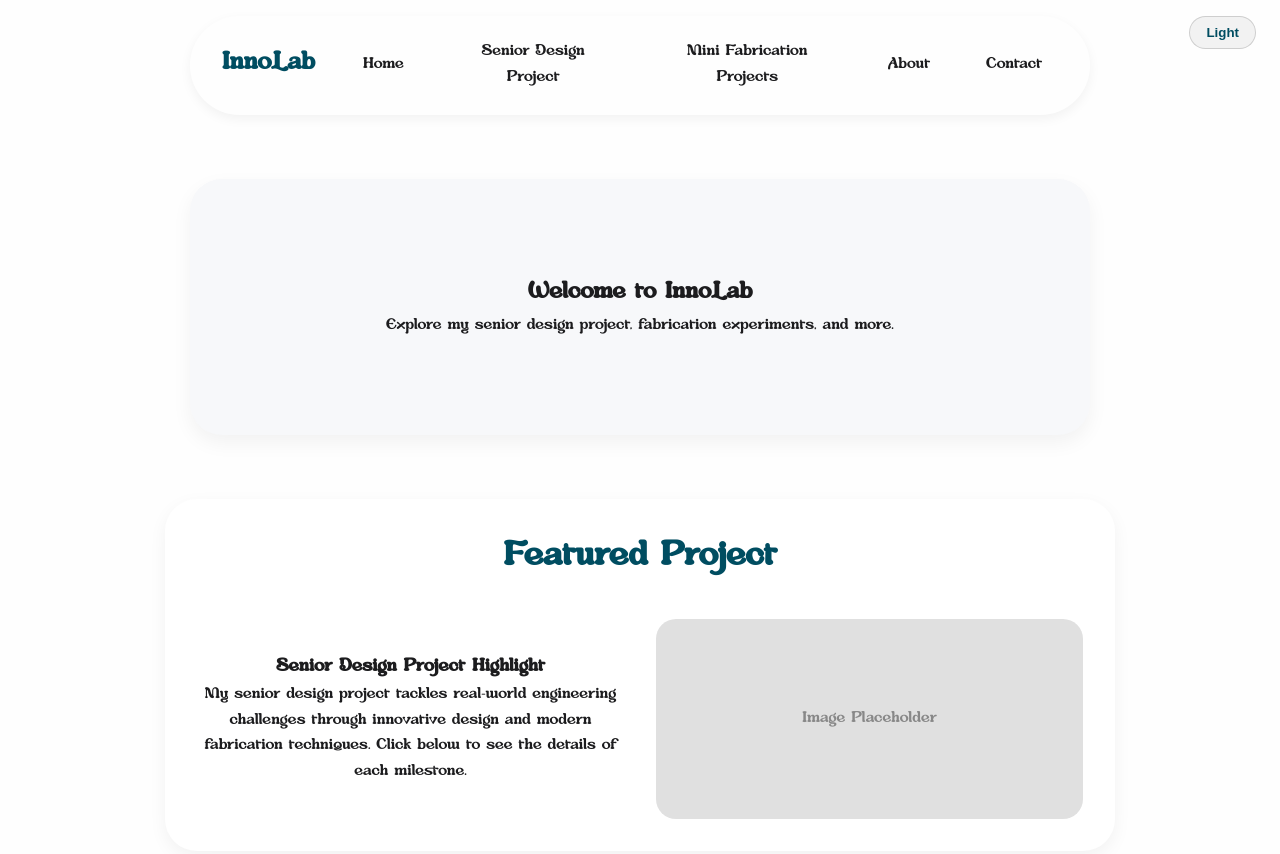
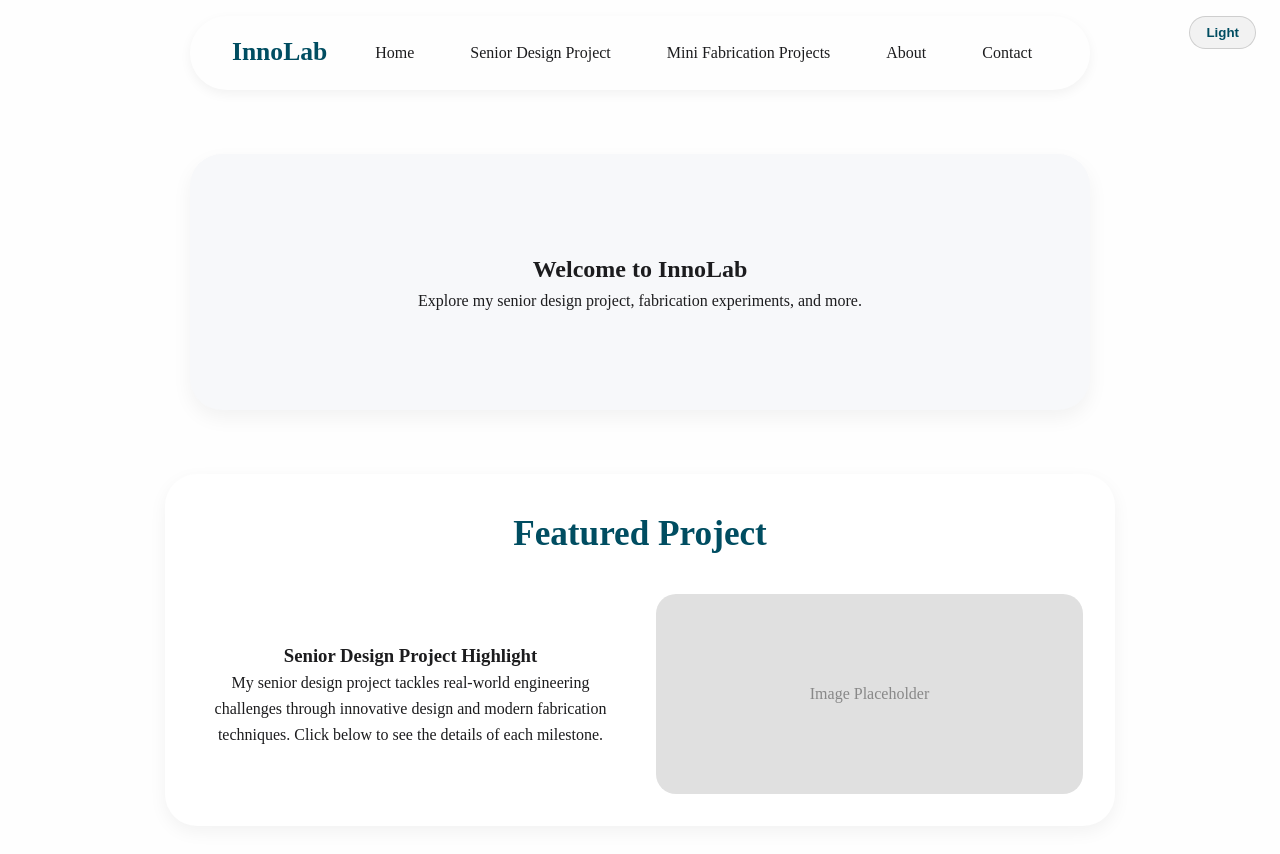
Before and after one commit to alexh2619/alexh2619.github.io, a plain HTML site: page index.html in a window 1280 px wide. Shown: the top 854 px of the page. Drawn offline with Linux system fonts and the light colour scheme.

```diff
--- a/styles.css
+++ b/styles.css
@@ -6,14 +6,14 @@
 html { scroll-behavior: smooth; }
 
 @font-face{
-  font-family: 'Aloevera';
-  src: url(Aloevera-OVoWO.ttf);
+  font-family: 'vila madalena';
+  src: url(vila\ madalena.otf);
   font-weight: normal;
   font-style: normal;
 }
 
 body {
-  font-family: 'Aloevera', sans-serif;
+  font-family: 'vilam madalena';
   background-color: #fefefe;
   color: #1c1c1e;
   line-height: 1.6;
@@ -23,6 +23,7 @@
 
 /* Header with pill-shaped nav */
 header {
+  font-family: '';
   display: flex;
   justify-content: center;
   align-items: center;
```
Also changed, not shown: Brand/nauticeye logo 1.png (added), Fonts/Aloevera-OVoWO.ttf (renamed from Aloevera-OVoWO.ttf), Fonts/Wedgie Regular.ttf (added), Fonts/vila madalena.otf (added), 2 other files.
